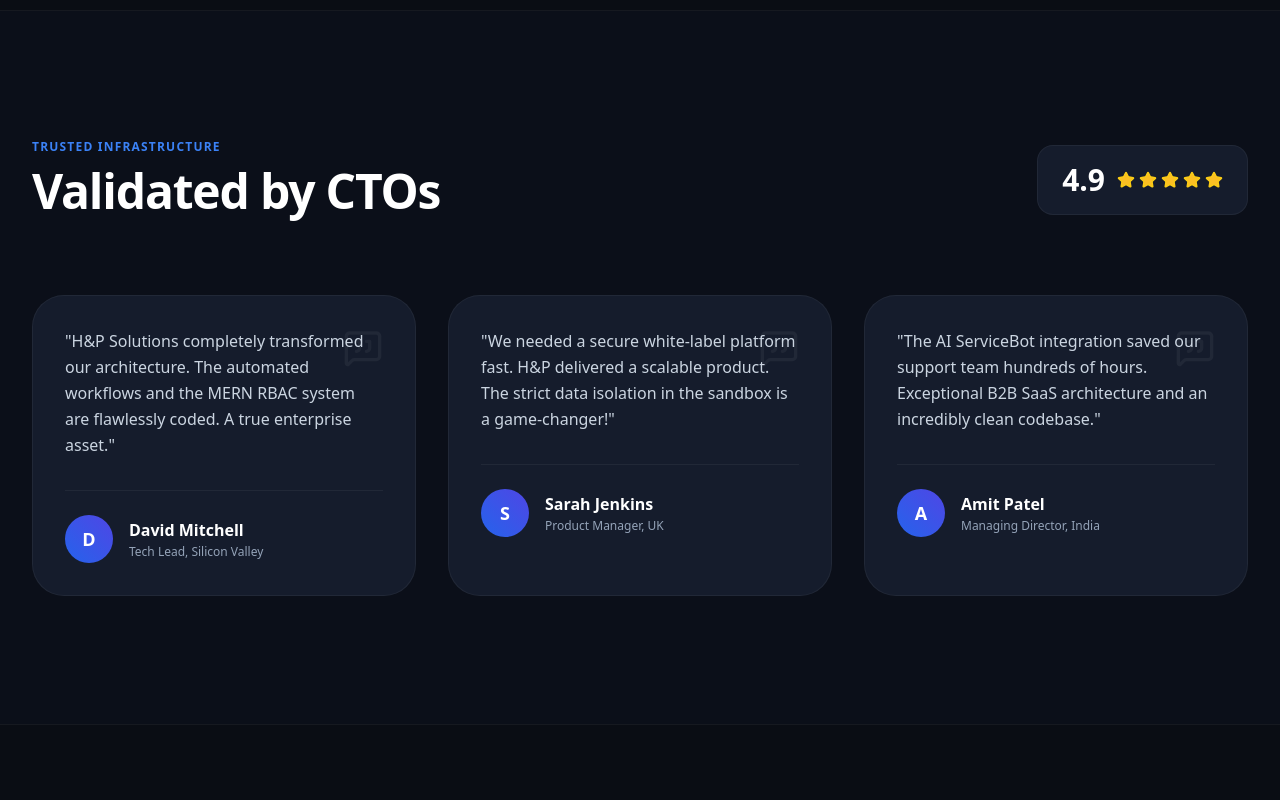
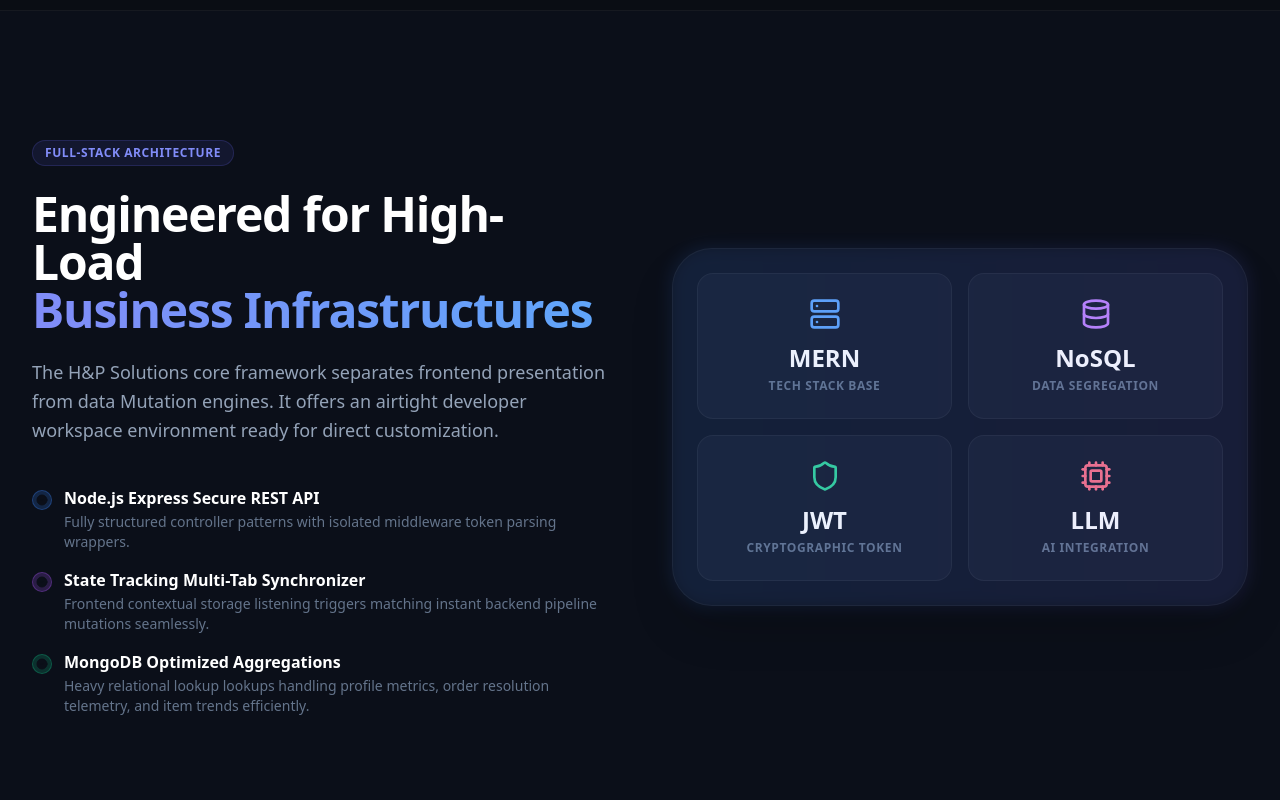
Before and after one commit to Hiren2/hp-backend, a React (Create React App) app in the folder client/: page / in a window 1280 px wide. Shown: the part 1500-2300 px from the top of the page. Built offline with nearby package versions, Linux system fonts and the light colour scheme.

Commit message:
design: extended landing page architecture content and enabled 4 premium slides

```diff
--- a/client/src/pages/Home.js
+++ b/client/src/pages/Home.js
@@ -22,7 +22,10 @@ import {
   User,
   Users,
   Shield,
-  Key
+  Key,
+  Database,
+  Activity,
+  Server
 } from "lucide-react";
 
 export default function Home() {
@@ -46,7 +49,7 @@ export default function Home() {
   return (
     <div className="min-h-screen bg-[#0B0F19] font-sans overflow-x-hidden selection:bg-blue-600 selection:text-white">
 
-      {/* Background Ambient Glows - Toned down for professional look */}
+      {/* Background Ambient Glows */}
       <div className="fixed inset-0 z-0 pointer-events-none overflow-hidden">
         <div className="absolute top-[-20%] left-[-10%] w-[50%] h-[50%] bg-blue-600/10 rounded-full blur-[150px] mix-blend-screen animate-pulse"></div>
         <div className="absolute bottom-[-20%] right-[-10%] w-[50%] h-[50%] bg-indigo-600/10 rounded-full blur-[150px] mix-blend-screen animate-pulse" style={{ animationDelay: '3s' }}></div>
@@ -88,7 +91,7 @@ export default function Home() {
         </div>
       </nav>
 
-      {/* Hero Section */}
+      {/* Hero Section with 4 Super High Rank Cinematic Posters */}
       <div className="pt-20 relative z-10">
         <Swiper
           modules={[Autoplay, EffectFade, Pagination]}
@@ -98,11 +101,10 @@ export default function Home() {
           pagination={{ clickable: true }}
           className="h-[85vh] min-h-[650px] w-full"
         >
-          {/* SLIDE 1 - FIXED OPACITY BUG BY ADDING SOLID BG [#0B0F19] */}
+          {/* POSTER 1: SaaS Marketplace & RBAC */}
           <SwiperSlide>
             <div className="relative w-full h-full flex items-center bg-[#0B0F19] overflow-hidden">
               <div className="absolute inset-0 bg-[url('https://www.transparenttextures.com/patterns/stardust.png')] opacity-[0.02]"></div>
-
               <div className="max-w-7xl mx-auto px-4 sm:px-6 lg:px-8 relative z-10 w-full mt-10">
                 <motion.div
                   initial={{ opacity: 0, y: 30 }}
@@ -112,16 +114,16 @@ export default function Home() {
                 >
                   <div className="inline-flex items-center gap-2 px-3 py-1.5 rounded-full bg-blue-500/10 border border-blue-500/20 text-blue-400 text-xs font-bold tracking-widest uppercase mb-8">
                     <span className="w-2 h-2 rounded-full bg-blue-500 animate-pulse"></span>
-                    Enterprise RBAC Engine
+                    Architecture Pillar 01
                   </div>
                   <h1 className="text-5xl md:text-7xl font-black tracking-tight mb-6 leading-[1.1]">
-                    Deploy Your <br/>
+                    Deploy Your Next-Gen <br/>
                     <span className="text-transparent bg-clip-text bg-gradient-to-r from-blue-400 to-indigo-300">
                       SaaS Marketplace
                     </span>
                   </h1>
                   <p className="text-xl text-slate-400 mb-10 font-medium max-w-2xl leading-relaxed">
-                    H&P Solutions delivers a ready-to-scale, highly secure 4-Tier RBAC architecture. Experience full isolation, immutable audit logs, and instant scalability.
+                    H&P Solutions delivers a ready-to-scale, highly secure 4-Tier RBAC architecture. Experience full white-label deployment, optimized conversion paths, and multi-layered protection layers.
                   </p>
                   <div className="flex flex-wrap gap-4">
                     <button
@@ -139,11 +141,10 @@ export default function Home() {
             </div>
           </SwiperSlide>
 
-          {/* SLIDE 2 - FIXED OPACITY BUG BY ADDING SOLID BG [#0B0F19] */}
+          {/* POSTER 2: AI Automation & Gemini */}
           <SwiperSlide>
             <div className="relative w-full h-full flex items-center bg-[#0B0F19] overflow-hidden">
               <div className="absolute inset-0 bg-[url('https://www.transparenttextures.com/patterns/stardust.png')] opacity-[0.02]"></div>
-
               <div className="max-w-7xl mx-auto px-4 sm:px-6 lg:px-8 relative z-10 w-full text-center flex flex-col items-center mt-10">
                 <motion.div
                   initial={{ opacity: 0, scale: 0.95 }}
@@ -151,20 +152,83 @@ export default function Home() {
                   transition={{ duration: 0.8, ease: "easeOut" }}
                   className="max-w-4xl text-white"
                 >
-                  <div className="w-20 h-20 bg-gradient-to-br from-emerald-500 to-teal-600 rounded-2xl flex items-center justify-center mx-auto mb-8 shadow-[0_0_30px_rgba(16,185,129,0.2)]">
-                    <Cpu size={40} className="text-white" />
+                  <div className="w-16 h-16 bg-gradient-to-br from-emerald-500 to-teal-600 rounded-2xl flex items-center justify-center mx-auto mb-8 shadow-[0_0_30px_rgba(16,185,129,0.2)]">
+                    <Cpu size={32} className="text-white" />
                   </div>
                   <h1 className="text-5xl md:text-7xl font-black tracking-tight mb-6 leading-[1.1]">
-                    Powered by <br/>
+                    Autonomous Workflows <br/>
                     <span className="text-transparent bg-clip-text bg-gradient-to-r from-emerald-400 to-teal-300">
-                      Smart Automation
+                      via Gemini NLP Engine
                     </span>
                   </h1>
                   <p className="text-xl text-slate-400 mb-10 font-medium max-w-2xl mx-auto leading-relaxed">
-                    Built-in Gemini AI integration, real-time telemetry, and autonomous workflows that save hundreds of operational hours.
+                    Integrated natural language processing bots handle customer requests, resolve order support queries, and optimize store management pipelines with zero human overhead.
                   </p>
                   <button onClick={() => setDemoOpen(true)} className="bg-emerald-500 hover:bg-emerald-400 text-white px-10 py-4 rounded-full font-bold text-lg flex items-center gap-2 transition-all shadow-[0_0_20px_rgba(16,185,129,0.3)] hover:scale-105 mx-auto w-max">
-                    Launch Demo Environment
+                    Launch AI Sandbox
+                  </button>
+                </motion.div>
+              </div>
+            </div>
+          </SwiperSlide>
+
+          {/* POSTER 3: Parallel Universe Isolation */}
+          <SwiperSlide>
+            <div className="relative w-full h-full flex items-center bg-[#0B0F19] overflow-hidden">
+              <div className="absolute inset-0 bg-[url('https://www.transparenttextures.com/patterns/stardust.png')] opacity-[0.02]"></div>
+              <div className="max-w-7xl mx-auto px-4 sm:px-6 lg:px-8 relative z-10 w-full mt-10">
+                <motion.div
+                  initial={{ opacity: 0, x: -30 }}
+                  whileInView={{ opacity: 1, x: 0 }}
+                  transition={{ duration: 0.8, ease: "easeOut" }}
+                  className="max-w-3xl text-white"
+                >
+                  <div className="inline-flex items-center gap-2 px-3 py-1.5 rounded-full bg-purple-500/10 border border-purple-500/20 text-purple-400 text-xs font-bold tracking-widest uppercase mb-8">
+                    <span className="w-2 h-2 rounded-full bg-purple-500 animate-pulse"></span>
+                    Architecture Pillar 03
+                  </div>
+                  <h1 className="text-5xl md:text-7xl font-black tracking-tight mb-6 leading-[1.1]">
+                    Strict Sandbox <br/>
+                    <span className="text-transparent bg-clip-text bg-gradient-to-r from-purple-400 to-pink-300">
+                      & Data Isolation
+                    </span>
+                  </h1>
+                  <p className="text-xl text-slate-400 mb-10 font-medium max-w-2xl leading-relaxed">
+                    Never leak test actions into live production. Our custom Multi-Tenancy firewall ensures that demo purchases, logs, and notification flows remain securely inside a parallel sandbox universe.
+                  </p>
+                  <button onClick={() => setDemoOpen(true)} className="bg-purple-600 hover:bg-purple-500 text-white px-8 py-4 rounded-full font-bold text-lg flex items-center gap-2 transition-all shadow-[0_0_20px_rgba(147,51,234,0.3)] hover:scale-105">
+                    Test Isolation Firewall
+                  </button>
+                </motion.div>
+              </div>
+            </div>
+          </SwiperSlide>
+
+          {/* POSTER 4: Live Telemetry & Audits */}
+          <SwiperSlide>
+            <div className="relative w-full h-full flex items-center bg-[#0B0F19] overflow-hidden">
+              <div className="absolute inset-0 bg-[url('https://www.transparenttextures.com/patterns/stardust.png')] opacity-[0.02]"></div>
+              <div className="max-w-7xl mx-auto px-4 sm:px-6 lg:px-8 relative z-10 w-full text-center flex flex-col items-center mt-10">
+                <motion.div
+                  initial={{ opacity: 0, y: -30 }}
+                  whileInView={{ opacity: 1, y: 0 }}
+                  transition={{ duration: 0.8, ease: "easeOut" }}
+                  className="max-w-4xl text-white"
+                >
+                  <div className="w-20 h-20 bg-gradient-to-br from-rose-500 to-orange-600 rounded-2xl flex items-center justify-center mx-auto mb-8 shadow-[0_0_30px_rgba(244,63,94,0.2)]">
+                    <Activity size={40} className="text-white" />
+                  </div>
+                  <h1 className="text-5xl md:text-7xl font-black tracking-tight mb-6 leading-[1.1]">
+                    Immutable Audit Logs <br/>
+                    <span className="text-transparent bg-clip-text bg-gradient-to-r from-rose-400 to-orange-400">
+                      & Live Metric Telemetry
+                    </span>
+                  </h1>
+                  <p className="text-xl text-slate-400 mb-10 font-medium max-w-2xl mx-auto leading-relaxed">
+                    Monitor entire node activities instantly. Capture system security modifications, unauthorized penetration attempts, and financial workflows with deep aggregate analytical telemetry.
+                  </p>
+                  <button onClick={() => setDemoOpen(true)} className="bg-rose-500 hover:bg-rose-400 text-white px-10 py-4 rounded-full font-bold text-lg flex items-center gap-2 transition-all shadow-[0_0_20px_rgba(244,63,94,0.3)] hover:scale-105 mx-auto w-max">
+                    View System Metrics
                   </button>
                 </motion.div>
               </div>
@@ -215,12 +279,90 @@ export default function Home() {
         </div>
       </div>
 
+      {/* --- NEW TECHNICAL SPECIFICATIONS & PILLARS SECTION --- */}
+      <div className="py-32 bg-[#0B0F19] border-b border-white/5 relative z-10">
+        <div className="max-w-7xl mx-auto px-4 sm:px-6 lg:px-8">
+          <div className="grid grid-cols-1 lg:grid-cols-2 gap-16 items-center">
+
+            <div className="space-y-6">
+              <div className="inline-flex items-center gap-2 px-3 py-1 rounded-full bg-indigo-500/10 border border-indigo-500/20 text-indigo-400 text-xs font-bold uppercase tracking-wider">
+                Full-Stack Architecture
+              </div>
+              <h2 className="text-3xl sm:text-5xl font-black text-white tracking-tight leading-tight">
+                Engineered for High-Load <br/>
+                <span className="text-transparent bg-clip-text bg-gradient-to-r from-indigo-400 to-blue-400">Business Infrastructures</span>
+              </h2>
+              <p className="text-slate-400 font-medium text-lg leading-relaxed">
+                The H&P Solutions core framework separates frontend presentation from data Mutation engines. It offers an airtight developer workspace environment ready for direct customization.
+              </p>
+
+              <div className="space-y-4 pt-4">
+                <div className="flex items-start gap-3">
+                  <div className="w-5 h-5 rounded-full bg-blue-500/20 border border-blue-500/30 flex items-center justify-center text-blue-400 shrink-0 mt-1">
+                    <CheckCircle2 size={12} fill="currentColor" className="text-[#0B0F19]" />
+                  </div>
+                  <div>
+                    <h4 className="font-bold text-white text-base">Node.js Express Secure REST API</h4>
+                    <p className="text-slate-500 text-sm mt-0.5">Fully structured controller patterns with isolated middleware token parsing wrappers.</p>
+                  </div>
+                </div>
+
+                <div className="flex items-start gap-3">
+                  <div className="w-5 h-5 rounded-full bg-purple-500/20 border border-purple-500/30 flex items-center justify-center text-purple-400 shrink-0 mt-1">
+                    <CheckCircle2 size={12} fill="currentColor" className="text-[#0B0F19]" />
+                  </div>
+                  <div>
+                    <h4 className="font-bold text-white text-base">State Tracking Multi-Tab Synchronizer</h4>
+                    <p className="text-slate-500 text-sm mt-0.5">Frontend contextual storage listening triggers matching instant backend pipeline mutations seamlessly.</p>
+                  </div>
+                </div>
+
+                <div className="flex items-start gap-3">
+                  <div className="w-5 h-5 rounded-full bg-emerald-500/20 border border-emerald-500/30 flex items-center justify-center text-emerald-400 shrink-0 mt-1">
+                    <CheckCircle2 size={12} fill="currentColor" className="text-[#0B0F19]" />
+                  </div>
+                  <div>
+                    <h4 className="font-bold text-white text-base">MongoDB Optimized Aggregations</h4>
+                    <p className="text-slate-500 text-sm mt-0.5">Heavy relational lookup lookups handling profile metrics, order resolution telemetry, and item trends efficiently.</p>
+                  </div>
+                </div>
+              </div>
+            </div>
+
+            <div className="grid grid-cols-2 gap-4 bg-[#0F1523] p-6 rounded-[2.5rem] border border-white/5 shadow-2xl relative">
+              <div className="absolute -inset-1 bg-gradient-to-r from-blue-500 to-indigo-500 rounded-[2.5rem] blur opacity-10 pointer-events-none"></div>
+              <div className="bg-[#151C2C] p-6 rounded-2xl border border-white/5 text-center flex flex-col items-center justify-center">
+                <Server size={32} className="text-blue-400 mb-3" />
+                <h3 className="font-black text-white text-2xl">MERN</h3>
+                <p className="text-xs text-slate-500 font-bold uppercase mt-1 tracking-wider">Tech Stack Base</p>
+              </div>
+              <div className="bg-[#151C2C] p-6 rounded-2xl border border-white/5 text-center flex flex-col items-center justify-center">
+                <Database size={32} className="text-purple-400 mb-3" />
+                <h3 className="font-black text-white text-2xl">NoSQL</h3>
+                <p className="text-xs text-slate-500 font-bold uppercase mt-1 tracking-wider">Data Segregation</p>
+              </div>
+              <div className="bg-[#151C2C] p-6 rounded-2xl border border-white/5 text-center flex flex-col items-center justify-center">
+                <Shield size={32} className="text-emerald-400 mb-3" />
+                <h3 className="font-black text-white text-2xl">JWT</h3>
+                <p className="text-xs text-slate-500 font-bold uppercase mt-1 tracking-wider">Cryptographic Token</p>
+              </div>
+              <div className="bg-[#151C2C] p-6 rounded-2xl border border-white/5 text-center flex flex-col items-center justify-center">
+                <Cpu size={32} className="text-rose-400 mb-3" />
+                <h3 className="font-black text-white text-2xl">LLM</h3>
+                <p className="text-xs text-slate-500 font-bold uppercase mt-1 tracking-wider">AI Integration</p>
+              </div>
+            </div>
+
+          </div>
+        </div>
+      </div>
+
       {/* Reviews */}
       <div className="py-32 bg-[#0B0F19] text-white relative overflow-hidden z-10">
         <div className="max-w-7xl mx-auto px-4 sm:px-6 lg:px-8 relative z-10">
           <div className="flex flex-col md:flex-row md:items-end justify-between mb-20 gap-6">
             <div className="max-w-2xl">
-              <h2 className="text-xs font-black text-blue-500 tracking-widest uppercase mb-3">Trusted Infrastructure</h2>
+              <h2 className="text-sm font-black text-blue-400 tracking-widest uppercase mb-3">Trusted Infrastructure</h2>
               <h3 className="text-4xl font-black tracking-tight sm:text-5xl">
                 Validated by CTOs
               </h3>
```
